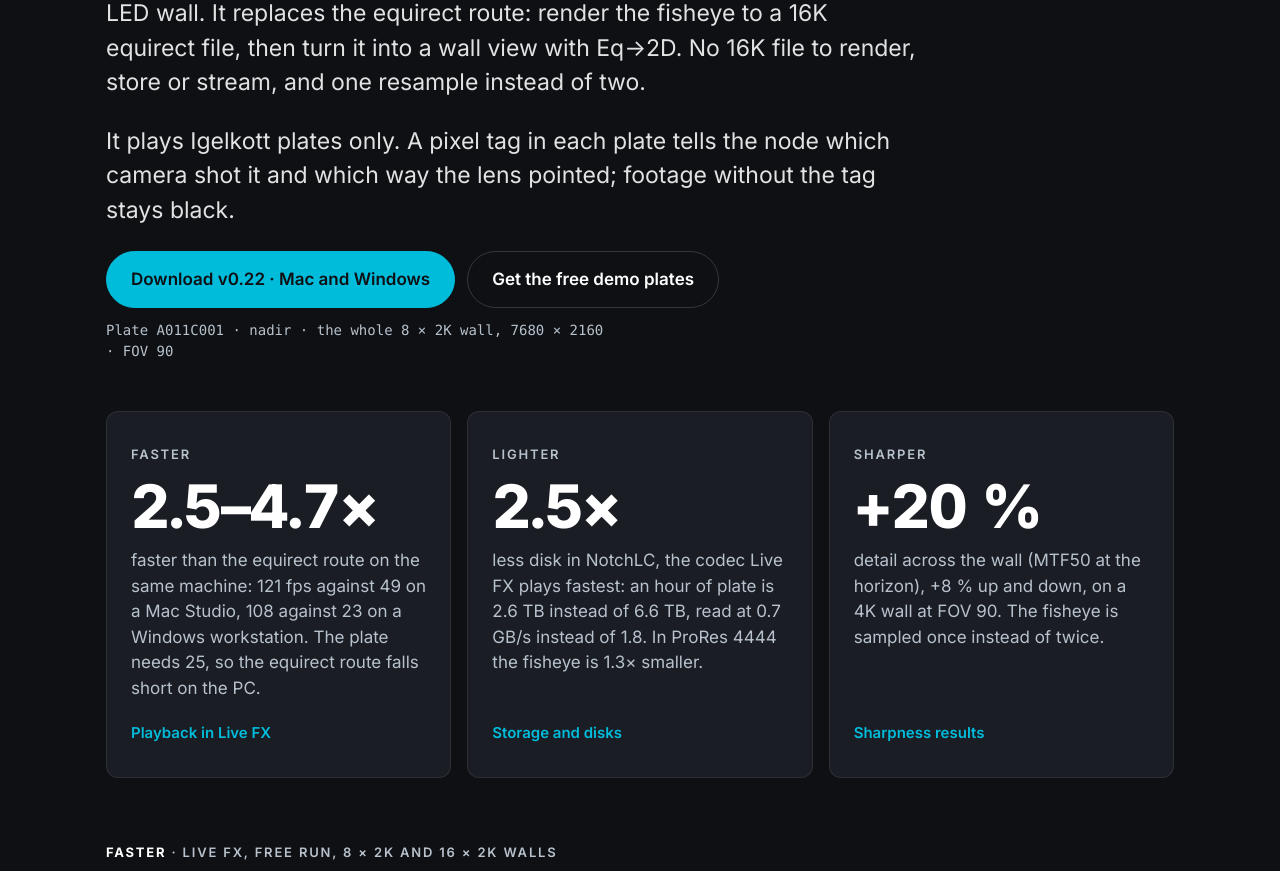
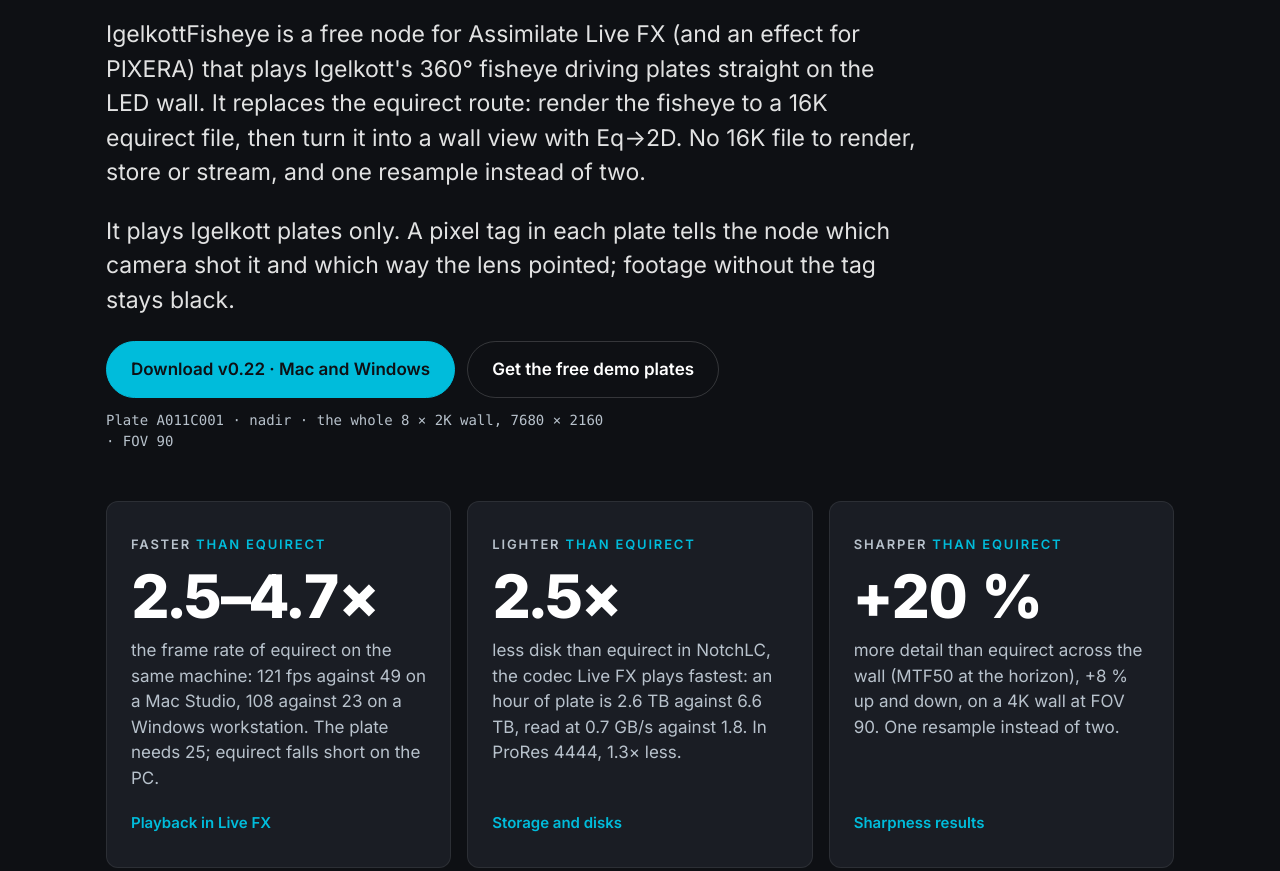
Before and after one commit to IgelkottPlates/IgelkottFisheye2D, a plain HTML site: page docs/index.html in a window 1280 px wide. Shown: the part 816-1687 px from the top of the page. Drawn offline with Linux system fonts and the light colour scheme.

Commit message:
Product page: every claim says "than equirect"
The headline gets a fourth line, "Than equirect.", in the accent colour, and
each card's label and text name equirect as what it beats.

Co-Authored-By: Claude Opus 5.5 <noreply@anthropic.com>

```diff
--- a/docs/index.html
+++ b/docs/index.html
@@ -58,6 +58,8 @@ p { margin: 0; color: var(--mute); max-width: 60ch; }
 .hero-copy { position: relative; margin-top: var(--igelkott-space-6); }
 .hero-copy h1 { font-size: clamp(44px, 7.4vw, 92px); line-height: 0.98; font-weight: 800; letter-spacing: -0.03em; }
 .hero-copy h1 span { display: block; }
+.hero-copy h1 span.vs { color: var(--igelkott-accent); }
+.claim .word em { font-style: normal; color: var(--igelkott-accent); }
 .hero-copy .dek { margin-top: var(--igelkott-space-6); font-size: clamp(19px, 2vw, 23px); line-height: 1.5; color: var(--fg); max-width: 56ch; opacity: 0.88; }
 .caption { margin-top: var(--igelkott-space-3); font-size: 14px; color: var(--mute); }
 
@@ -179,7 +181,7 @@ footer p { font-size: 14px; max-width: none; }
   <img src="img/hero_A011C001.jpg" width="3840" height="1080" alt="Plate A011C001, shot from the air with the lens pointing down, on a whole 8 × 2K wall (7680 × 2160): a snowy mountain valley with a village in the middle, drawn by the node straight from the fisheye">
 </div>
 <div class="wrap hero-copy">
-  <h1><span>2.5–4.7× faster.</span><span>Lighter.</span><span>Sharper.</span></h1>
+  <h1><span>2.5–4.7× faster.</span><span>Lighter.</span><span>Sharper.</span><span class="vs">Than equirect.</span></h1>
   <p class="dek">IgelkottFisheye is a free node for Assimilate Live FX (and an effect for PIXERA) that plays Igelkott's 360° fisheye driving plates straight on the LED wall. It replaces the equirect route: render the fisheye to a 16K equirect file, then turn it into a wall view with <span class="nw">Eq-&gt;2D</span>. No 16K file to render, store or stream, and one resample instead of two.</p>
   <p class="dek">It plays Igelkott plates only. A pixel tag in each plate tells the node which camera shot it and which way the lens pointed; footage without the tag stays black.</p>
   <div class="cta-actions">
@@ -190,21 +192,21 @@ footer p { font-size: 14px; max-width: none; }
 
   <div class="claims">
     <div class="claim">
-      <span class="word">Faster</span>
+      <span class="word">Faster <em>than equirect</em></span>
       <b>2.5–4.7×</b>
-      <p>faster than the equirect route on the same machine: 121 fps against 49 on a Mac Studio, 108 against 23 on a Windows workstation. The plate needs 25, so the equirect route falls short on the PC.</p>
+      <p>the frame rate of equirect on the same machine: 121 fps against 49 on a Mac Studio, 108 against 23 on a Windows workstation. The plate needs 25; equirect falls short on the PC.</p>
       <a href="#faster">Playback in Live FX</a>
     </div>
     <div class="claim">
-      <span class="word">Lighter</span>
+      <span class="word">Lighter <em>than equirect</em></span>
       <b>2.5×</b>
-      <p>less disk in NotchLC, the codec Live FX plays fastest: an hour of plate is 2.6 TB instead of 6.6 TB, read at 0.7 GB/s instead of 1.8. In ProRes 4444 the fisheye is 1.3× smaller.</p>
+      <p>less disk than equirect in NotchLC, the codec Live FX plays fastest: an hour of plate is 2.6 TB against 6.6 TB, read at 0.7 GB/s against 1.8. In ProRes 4444, 1.3× less.</p>
       <a href="#lighter">Storage and disks</a>
     </div>
     <div class="claim">
-      <span class="word">Sharper</span>
+      <span class="word">Sharper <em>than equirect</em></span>
       <b>+20 %</b>
-      <p>detail across the wall (MTF50 at the horizon), +8 % up and down, on a 4K wall at FOV 90. The fisheye is sampled once instead of twice.</p>
+      <p>more detail than equirect across the wall (MTF50 at the horizon), +8 % up and down, on a 4K wall at FOV 90. One resample instead of two.</p>
       <a href="#sharper">Sharpness results</a>
     </div>
   </div>
```
